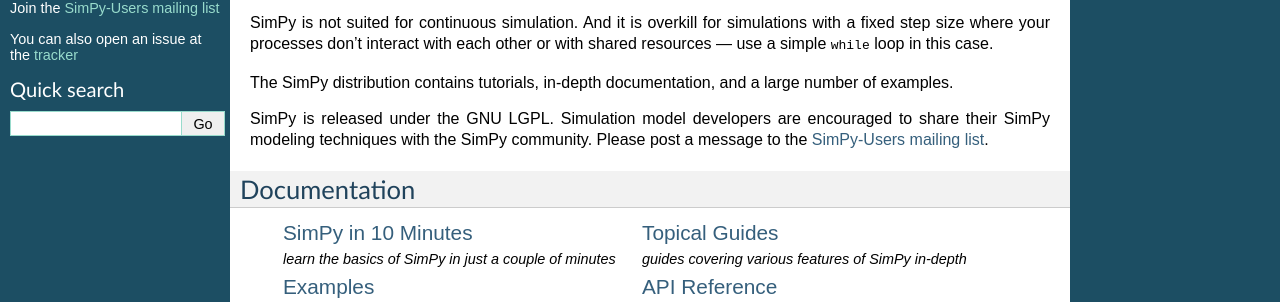
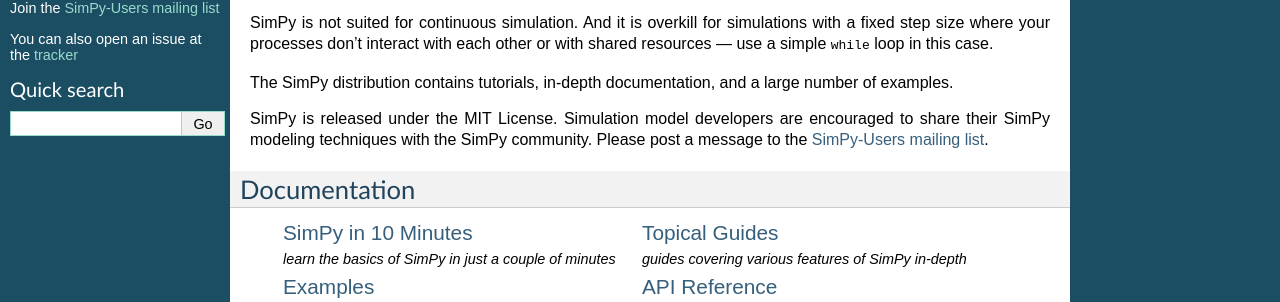
Before and after one commit to cristiklein/simpy, a Sphinx documentation site: the page built from docs/index.rst, in a window 1280 px wide. Shown: the part 439-741 px from the top of the page. Built offline with Sphinx 7.4.7, drawn with Linux system fonts in a browser that asks for light colours; pages that are not in the unit, such as notebooks, are missing from menus; comment, search, counter and statistics services are not loaded.

Commit message:
Changed license from GNU LGPL to MIT License.

```diff
--- a/README.txt
+++ b/README.txt
@@ -23,7 +23,7 @@
 The SimPy distribution contains tutorials, in-depth documentation, and a large
 number of examples.
 
-SimPy is released under the GNU LGPL. Simulation model developers are
+SimPy is released under the MIT License. Simulation model developers are
 encouraged to share their SimPy modeling techniques with the SimPy community.
 Please post a message to the `SimPy-Users mailing list`__.
 
--- a/docs/_templates/index.html
+++ b/docs/_templates/index.html
@@ -45,7 +45,7 @@
 <p>The SimPy distribution contains tutorials, in-depth documentation, and a large
 number of examples.</p>
 
-<p>SimPy is released under the GNU LGPL. Simulation model developers are
+<p>SimPy is released under the MIT License. Simulation model developers are
 encouraged to share their SimPy modeling techniques with the SimPy community.
 Please post a message to the <a
 href="http://lists.sourceforge.net/lists/listinfo/simpy-users">SimPy-Users
--- a/setup.py
+++ b/setup.py
@@ -16,7 +16,7 @@
     long_description=open('README.txt').read(),
     url='https://simpy.readthedocs.org',
     download_url='https://bitbucket.org/simpy/simpy/downloads',
-    license='GNU LGPL',
+    license='MIT License',
     packages=[
         'simpy',
         'simpy.resources',
@@ -32,8 +32,7 @@
         'Programming Language :: Python :: 3.3',
         'Programming Language :: Python :: Implementation :: PyPy',
         'Operating System :: OS Independent',
-        'License :: OSI Approved :: GNU Library or Lesser General Public ' + \
-                'License (LGPL)',
+        'License :: OSI Approved :: MIT License',
         'Development Status :: 5 - Production/Stable',
         'Intended Audience :: Science/Research',
         'Topic :: Scientific/Engineering',
```
Also changed, not shown: LICENSE.txt.
